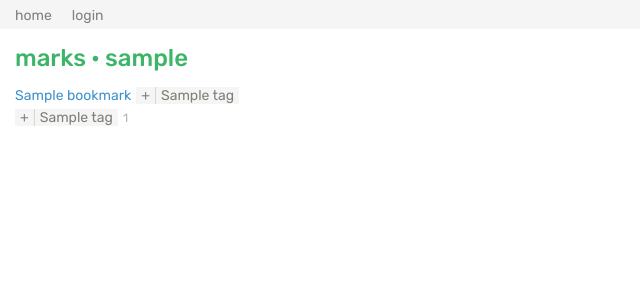
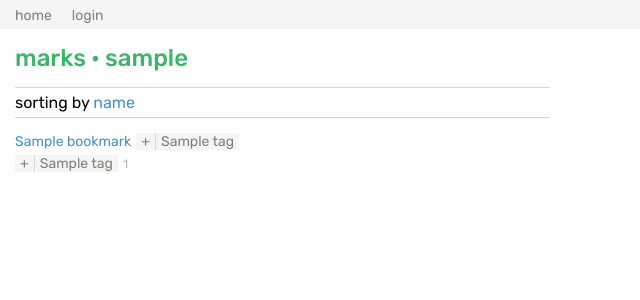
Before and after one commit to FelipeCortez/bmarks, a Django app: a page that uses src/marksapp/templates/marks.html in a window 1280 px wide. Shown: the top 300 px of the page, without its empty margins (0-640 px from the left). Run offline with Django 3.2, Linux system fonts and the light colour scheme; tables that the repository leaves empty hold one stand-in row (values such as "Sample post"); parts of the project's set-up code (start-up, migrations or seed data) failed here and were passed over.

Commit message:
Fixed sorting

```diff
--- a/src/marksapp/templates/marks.html
+++ b/src/marksapp/templates/marks.html
@@ -26,19 +26,17 @@
 
 {% block content %}
 
-<!--
-<div class="marginbottom">
-    {% if query %}
-    <span class="tag big query"><a href="#">{{ query }}</a></span>
-    {% endif %}
+<div class="extra-nav">
+    <!--
+        <a id="show-search" href="#">search</a>
+        <span class="separator">·</span>
+    <a href="{% url 'user_tag' username=username %}?sort=date&limit=100">last</a>
+    <span class="separator">·</span>
+    -->
+    <span>sorting by </span>
+    {% if sort != "name" %}<a href="?sort=name">date</a>{% endif %}
+    {% if sort != "date" %}<a href="?sort=date">name</a>{% endif %}
 </div>
-
-<div>sorting by {{ sort }}</div>
-<ul class="sort">
-    {% if sort != "name" %}<li><a href="?sort=name">name</a></li>{% endif %}
-    {% if sort != "date" %}<li><a href="?sort=date">date</a></li>{% endif %}
-</ul>
--->
 
 <ul>
 {% if marks %}
```
Also changed, not shown: src/marksapp/templates/index.html (+5 -11 lines).
